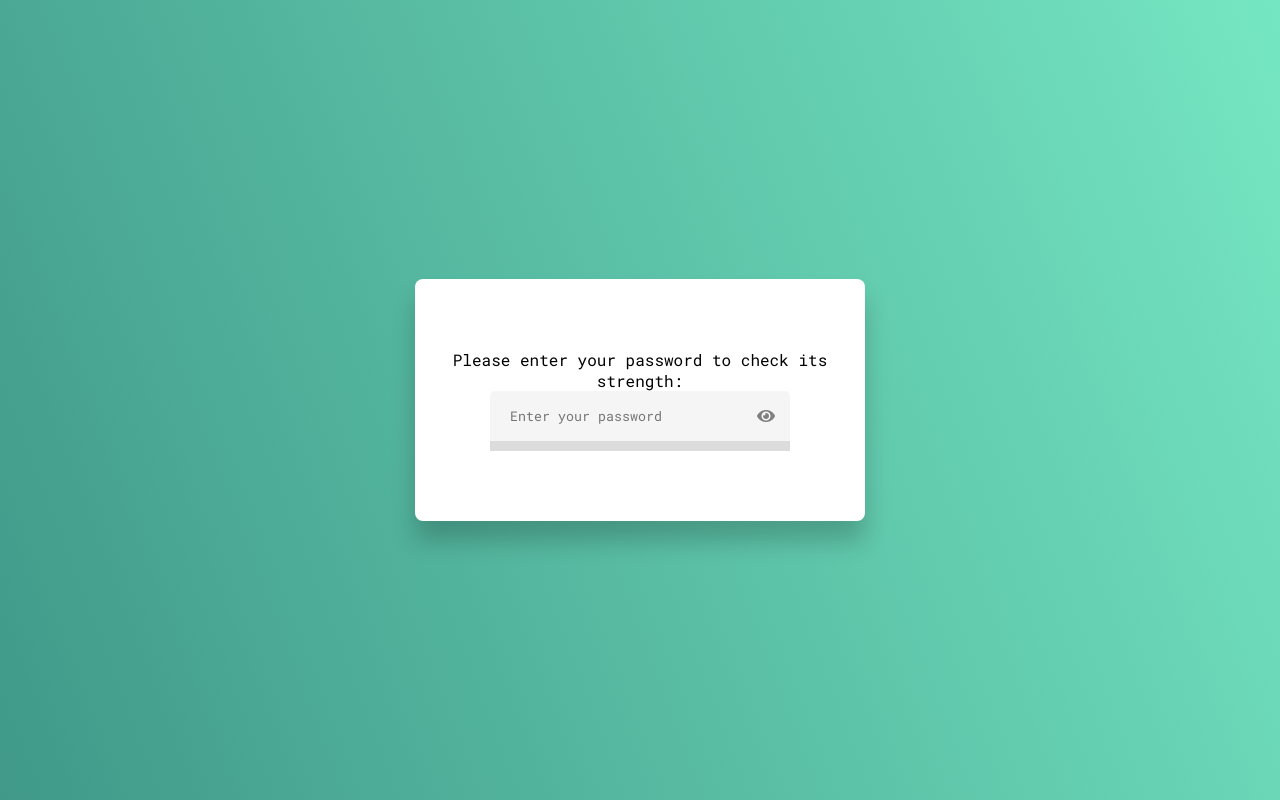
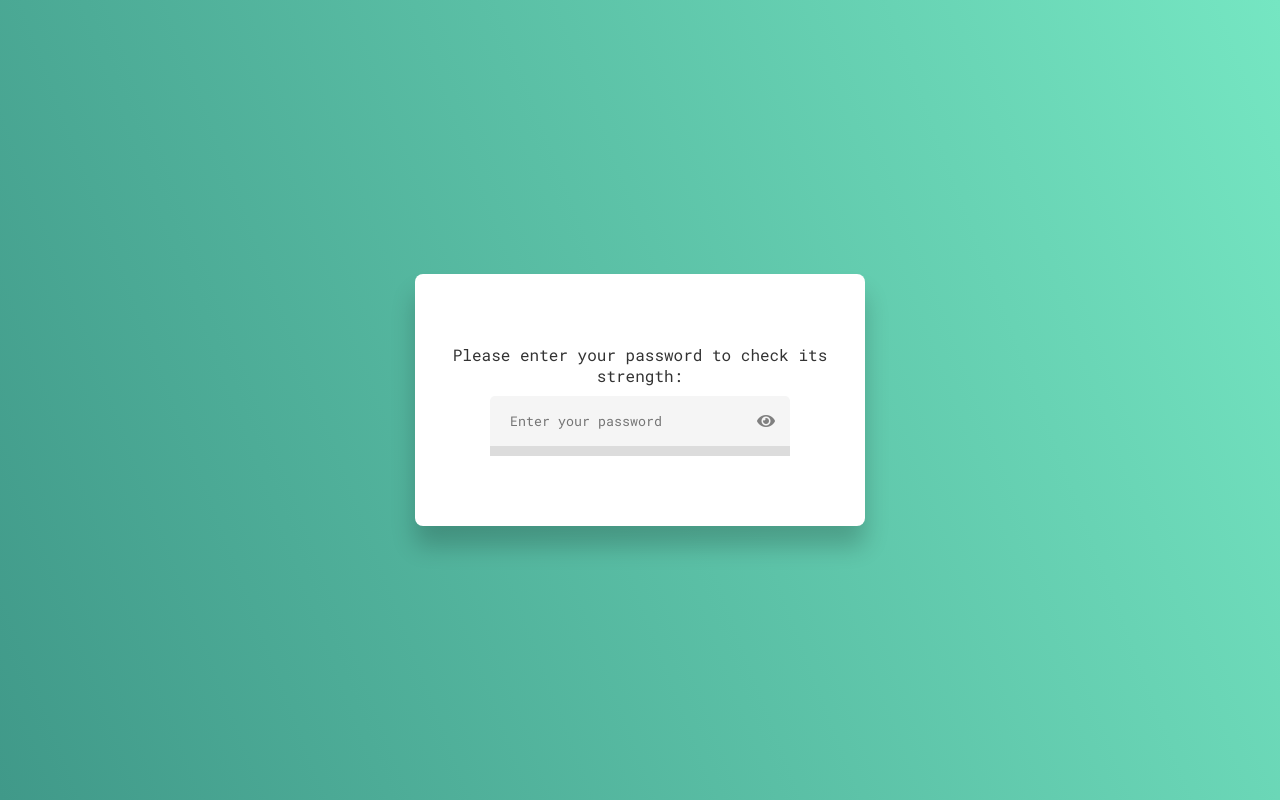
Before and after one commit to Srijita2002/Password_Strength_Checker, a plain HTML site: page index.html in a window 1280 px wide. Drawn offline with Linux system fonts and the light colour scheme.

Commit message:
Update style.css

```diff
--- a/style.css
+++ b/style.css
@@ -23,6 +23,13 @@ body{
     top: 50%;
     border-radius: 8px;
     box-shadow: 0 20px 25px rgba(0,0,0,0.2);
+}
+.description {
+    font-family: 'Roboto Mono', monospace;
+    font-size: 16px;
+    color: #333;
+    margin-bottom: 10px;
+    text-align: center;
 }
 .container{
     width: 300px;
```
